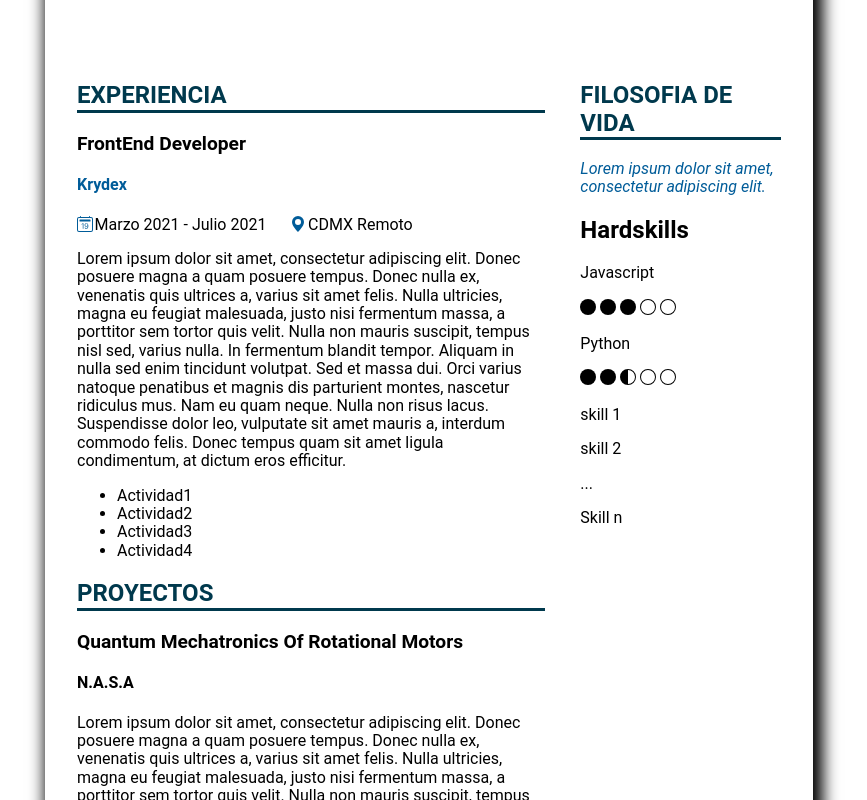
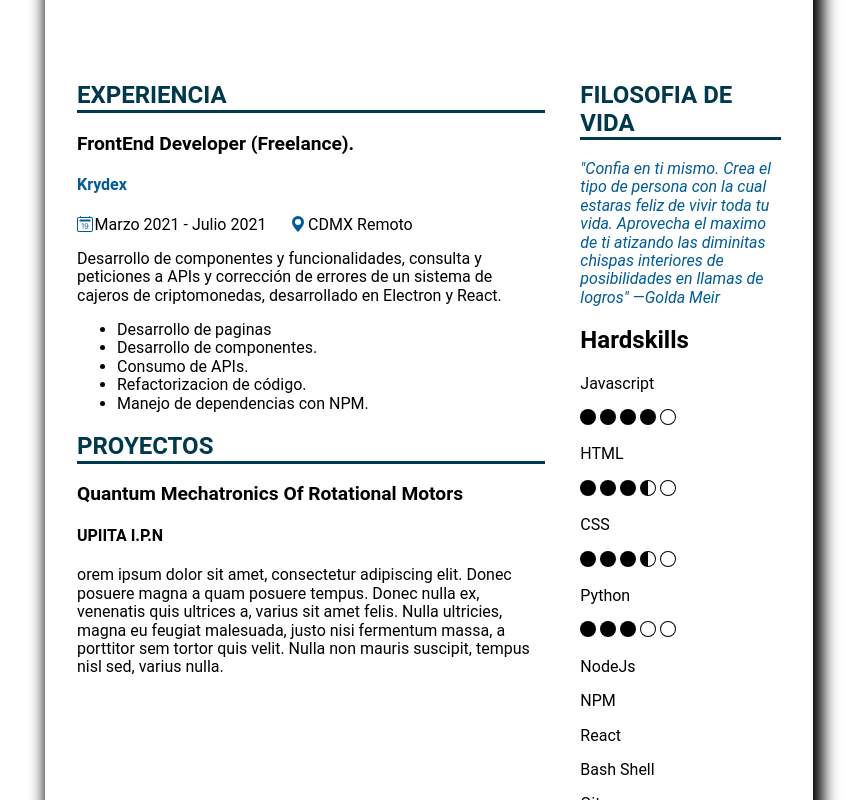
Before and after one commit to ErnestoZuniga/ErnestoZuniga.github.io, a React (Create React App) app: page / in a window 1280 px wide. Shown: the part 580-1380 px from the top of the page, without its empty margins (211-1078 px from the left). Built offline with nearby package versions, Linux system fonts and the light colour scheme.

Commit message:
Update: imported dummie data for better human reading, change logic behind title of components

```diff
--- a/package.json
+++ b/package.json
@@ -20,7 +20,7 @@
     "test": "react-scripts test",
     "eject": "react-scripts eject",
     "predeploy": "npm run build",
-"deploy": "gh-pages -d build"
+    "deploy": "gh-pages -d build"
   },
   "eslintConfig": {
     "extends": [
--- /dev/null
+++ b/src/assets/data.json
@@ -0,0 +1,50 @@
+{
+  "experience": {
+    "title": "Experiencia",
+    "position": "FrontEnd Developer (Freelance).",
+    "description":"Desarrollo de componentes y funcionalidades, consulta y peticiones a APIs y corrección de errores de un sistema de cajeros de criptomonedas, desarrollado en Electron y React.",
+    "company":"Krydex",
+    "dateStart":"Marzo 2021",
+    "dateEnd":"Julio 2021",
+    "workPlace":"CDMX Remoto",
+    "activities": [
+      "Desarrollo de paginas",
+      "Desarrollo de componentes.",
+      "Consumo de APIs.",
+      "Refactorizacion de código.",
+      "Manejo de dependencias con NPM."
+    ]
+  },
+  "proyects": {
+    "title": "Projectos",
+    "proyect": "Quantum Mechatronics of rotational motors",
+    "institution": "UPIITA I.P.N",
+    "description": "orem ipsum dolor sit amet, consectetur adipiscing elit. Donec posuere magna a quam posuere tempus. Donec nulla ex, venenatis quis ultrices a, varius sit amet felis. Nulla ultricies, magna eu feugiat malesuada, justo nisi fermentum massa, a porttitor sem tortor quis velit. Nulla non mauris suscipit, tempus nisl sed, varius nulla."
+  },
+  "lifePhilosophy": {
+    "title": "Filosofia de vida",
+    "description": " \"Confia en ti mismo. Crea el tipo de persona con la cual estaras feliz de vivir toda tu vida. Aprovecha el maximo de ti atizando las diminitas chispas interiores de posibilidades en llamas de logros\" —Golda Meir "
+  },
+  "skills": {
+    "title": "Hardskills",
+    "ratedSkills": [
+      {
+        "ratedSkills":  "Javascript",
+        "rate": "4"
+      },
+      {
+        "ratedSkills":  "HTML",
+        "rate": "3.5"
+      },
+      {
+        "ratedSkills":  "CSS",
+        "rate": "3.5"
+      },
+      {
+        "ratedSkills":  "Python",
+         "rate": "3"
+      }
+    ],
+    "unratedSkills": [ "NodeJs", "NPM", "React", "Bash Shell", "Git", "Github", "Responsive Desing", "Bootstrap", "SASS"]
+  }
+}
--- a/src/components/Experience.jsx
+++ b/src/components/Experience.jsx
@@ -4,10 +4,10 @@ import * as BsIcons from 'react-icons/bs';
 import styles from '../assets/styles/styles.module.scss';
 
 const Experience = (props) => {
-  return(
+  return (
     <div className={styles.expcard}>
 
-      {props.title === true ? <h2 className={styles['expcard__title']}>Experiencia</h2> : <></>}
+      <h2 className={styles['expcard__title']}> {props.title} </h2>
 
       <h3 className={styles['expcard__position']}>{props.position}</h3>
 
@@ -15,11 +15,11 @@ const Experience = (props) => {
 
       <section className={styles['date']}>
         <div className={styles['date__append']}>
-          <BsIcons.BsCalendar2Date className={styles['date__icon']}/>
+          <BsIcons.BsCalendar2Date className={styles['date__icon']} />
           <p>{props.dateStart} - {props.dateEnd}</p>
         </div>
         <div className={styles['date__append']}>
-          <BsIcons.BsGeoAltFill className={styles['date__icon']}/>
+          <BsIcons.BsGeoAltFill className={styles['date__icon']} />
           <p>{props.workPlace}</p>
         </div>
       </section>
@@ -32,7 +32,7 @@ const Experience = (props) => {
         <ul>
           {props.activities.map(
             (activity) => <li key={activity}>{activity}</li>
-            )}
+          )}
         </ul>
       </div>
 
--- a/src/components/Proyects.jsx
+++ b/src/components/Proyects.jsx
@@ -5,7 +5,7 @@ import styles from '../assets/styles/styles.module.scss';
 const Proyects = (props) => {
   return(
     <div className={styles.prycard}>
-      {props.title === true ? <h2 className={styles['prycard__title']}>Proyectos</h2> : <></>}
+      <h2 className={styles['prycard__title']}>Proyectos</h2>
       <h3 className={styles['prycard__pry']}>{props.proyect}</h3>
       <h4>{props.institution}</h4>
       <p>{props.description}</p>
--- a/src/containers/FrontEnd.jsx
+++ b/src/containers/FrontEnd.jsx
@@ -5,40 +5,40 @@ import Proyects from '../components/Proyects';
 import LifePhilosophy from '../components/LifePhilosophy';
 import Skills from '../components/Skills';
 import styles from '../assets/styles/styles.module.scss'
+import data from '../assets/data.json'
 
 const Home = () => {
-  const description='Lorem ipsum dolor sit amet, consectetur adipiscing elit. Donec posuere magna a quam posuere tempus. Donec nulla ex, venenatis quis ultrices a, varius sit amet felis. Nulla ultricies, magna eu feugiat malesuada, justo nisi fermentum massa, a porttitor sem tortor quis velit. Nulla non mauris suscipit, tempus nisl sed, varius nulla. In fermentum blandit tempor. Aliquam in nulla sed enim tincidunt volutpat. Sed et massa dui. Orci varius natoque penatibus et magnis dis parturient montes, nascetur ridiculus mus. Nam eu quam neque. Nulla non risus lacus. Suspendisse dolor leo, vulputate sit amet mauris a, interdum commodo felis. Donec tempus quam sit amet ligula condimentum, at dictum eros efficitur.'
 
   return (
   <div className={styles.body}>
     <div className={styles['body__left']}>
     <Experience
-      title={true}
-      position={'FrontEnd Developer'}
-      company={'Krydex'}
-      dateStart={'Marzo 2021'}
-      dateEnd={'Julio 2021'}
-      workPlace={'CDMX Remoto'}
-      description={description}
-      activities={['Actividad1','Actividad2','Actividad3','Actividad4']}
+      title={data.experience.title}
+      position={data.experience.position}
+      company={data.experience.company}
+      dateStart={data.experience.dateStart}
+      dateEnd={data.experience.dateEnd}
+      workPlace={data.experience.workPlace}
+      description={data.experience.description}
+      activities={data.experience.activities }
     />
     <Proyects
-      title={true}
-      proyect={'Quantum Mechatronics of rotational motors'}
-      institution={'N.A.S.A'}
-      description={'Lorem ipsum dolor sit amet, consectetur adipiscing elit. Donec posuere magna a quam posuere tempus. Donec nulla ex, venenatis quis ultrices a, varius sit amet felis. Nulla ultricies, magna eu feugiat malesuada, justo nisi fermentum massa, a porttitor sem tortor quis velit. Nulla non mauris suscipit, tempus nisl sed, varius nulla.'}
+      title={data.proyects.title}
+      proyect={data.proyects.proyect}
+      institution={data.proyects.institution}
+      description={data.proyects.description}
     />
     </div>
 
     <div className={styles['body__right']}>
-    <LifePhilosophy description={'Lorem ipsum dolor sit amet, consectetur adipiscing elit.'}/>
+    <LifePhilosophy
+    title={data.lifePhilosophy.title}
+    description={data.lifePhilosophy.description}/>
     <Skills
       title={'Hardskills'}
       rate={1}
-      ratedSkills={
-        [{'ratedSkills': 'Javascript', 'rate': 3},{'ratedSkills': 'Python', 'rate': 2.5}]
-      }
-      skills={['skill 1', 'skill 2', '...', 'Skill n']}
+      ratedSkills={data.skills.ratedSkills}
+      skills={data.skills.unratedSkills}
     />
     </div>
   </div>
```
